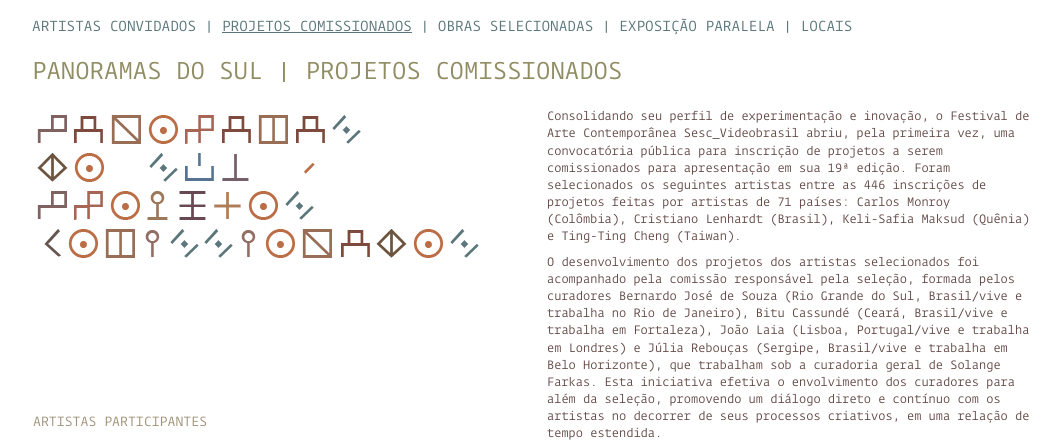
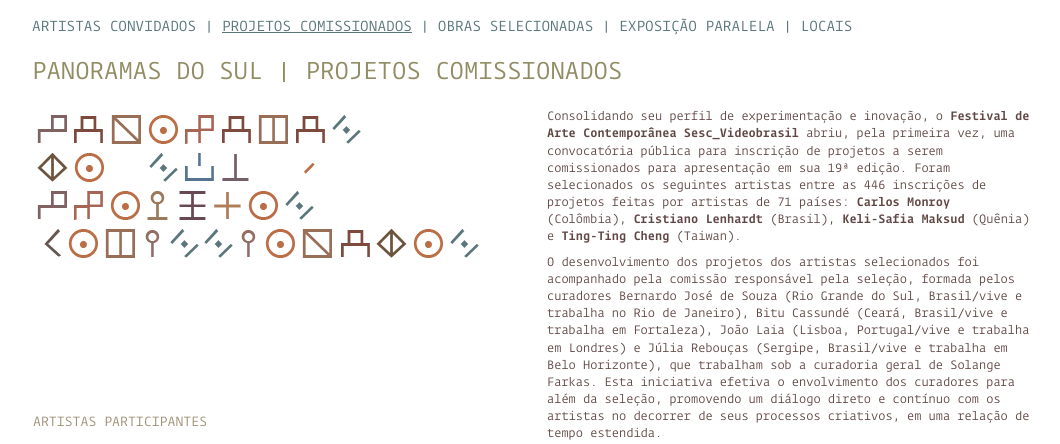
Before and after one commit to eduardo-haddad/19festival, a PHP site: page /expo_projetos.php in a window 1280 px wide. Shown: the part 267-711 px from the top of the page, without its empty margins (108-1168 px from the left). Run offline with PHP 8.4, Linux system fonts and the light colour scheme; some libraries are stand-ins or nearby versions.

Commit message:
projetos

```diff
--- a/expo_projetos.php
+++ b/expo_projetos.php
@@ -91,7 +91,7 @@
 
                     <?php pten(
                     ////APRESENTAÇAO PT
-                    '<p>Consolidando seu perfil de experimentação e inovação, o Festival de Arte Contemporânea Sesc_Videobrasil abriu, pela primeira vez, uma convocatória pública para inscrição de projetos a serem comissionados para apresentação em sua 19ª edição. Foram selecionados os seguintes artistas entre as 446 inscrições de projetos feitas por artistas de 71 países: Carlos Monroy (Colômbia), Cristiano Lenhardt (Brasil), Keli-Safia Maksud (Quênia) e Ting-Ting Cheng (Taiwan).</p>
+                    '<p>Consolidando seu perfil de experimentação e inovação, o <span class="bold">Festival de Arte Contemporânea Sesc_Videobrasil</span> abriu, pela primeira vez, uma convocatória pública para inscrição de projetos a serem comissionados para apresentação em sua 19ª edição. Foram selecionados os seguintes artistas entre as 446 inscrições de projetos feitas por artistas de 71 países: <span class="bold">Carlos Monroy</span> (Colômbia), <span class="bold">Cristiano Lenhardt</span> (Brasil), <span class="bold">Keli-Safia Maksud</span> (Quênia) e <span class="bold">Ting-Ting Cheng</span> (Taiwan).</p>
 
                      <p>O desenvolvimento dos projetos dos artistas selecionados foi acompanhado pela comissão responsável pela seleção, formada pelos curadores Bernardo José de Souza (Rio Grande do Sul, Brasil/vive e trabalha no Rio de Janeiro), Bitu Cassundé (Ceará, Brasil/vive e trabalha em Fortaleza), João Laia (Lisboa, Portugal/vive e trabalha em Londres) e Júlia Rebouças (Sergipe, Brasil/vive e trabalha em Belo Horizonte), que trabalham sob a curadoria geral de Solange Farkas. Esta iniciativa efetiva o envolvimento dos curadores para além da seleção, promovendo um diálogo direto e contínuo com os artistas no decorrer de seus processos criativos, em uma relação de tempo estendida.</p>
 
@@ -102,7 +102,7 @@
                      </p>',
 
                     //APRESENTAÇAO EN
-                    '<p>In keeping with its experimental, innovation-oriented profile, for the first time ever the Contemporary Art Festival Sesc_Videobrasil has issued an open call for projects to be commissioned and featured in its 19th edition. The following artists were selected from among 446 project entries by artists from 71 countries: Carlos Monroy (Colombia), Cristiano Lenhardt (Brazil), Keli-Safia Maksud (Kenya) and Ting-Ting Cheng (Taiwan).</p>
+                    '<p>In keeping with its experimental, innovation-oriented profile, for the first time ever the <span class="bold">Contemporary Art Festival Sesc_Videobrasil</span> has issued an open call for projects to be commissioned and featured in its 19th edition. The following artists were selected from among 446 project entries by artists from 71 countries: <span class="bold">Carlos Monroy</span> (Colombia), <span class="bold">Cristiano Lenhardt</span> (Brazil), <span class="bold">Keli-Safia Maksud</span> (Kenya) and <span class="bold">Ting-Ting Cheng</span> (Taiwan).</p>
 
                      <p>The selected artists work on their projects with oversight from the committee, which is comprised of the curators Bernardo de Souza (Rio Grande do Sul, Brazil/lives and works in Rio de Janeiro), Bitu Cassundé (Ceará, Brazil/lives and works in Fortaleza), João Laia (Lisbon, Portugal/lives and works in London) and Júlia Rebouças (Sergipe, Brazil/lives and works in Belo Horizonte) – working under the guidance of the Festival’s general curator Solange Farkas. This initiative extends the curators’ involvement beyond the actual selection, engaging them in direct, continuous dialogue with the artists in developing their creative processes, in an extended time relationship.</p>
 
```
